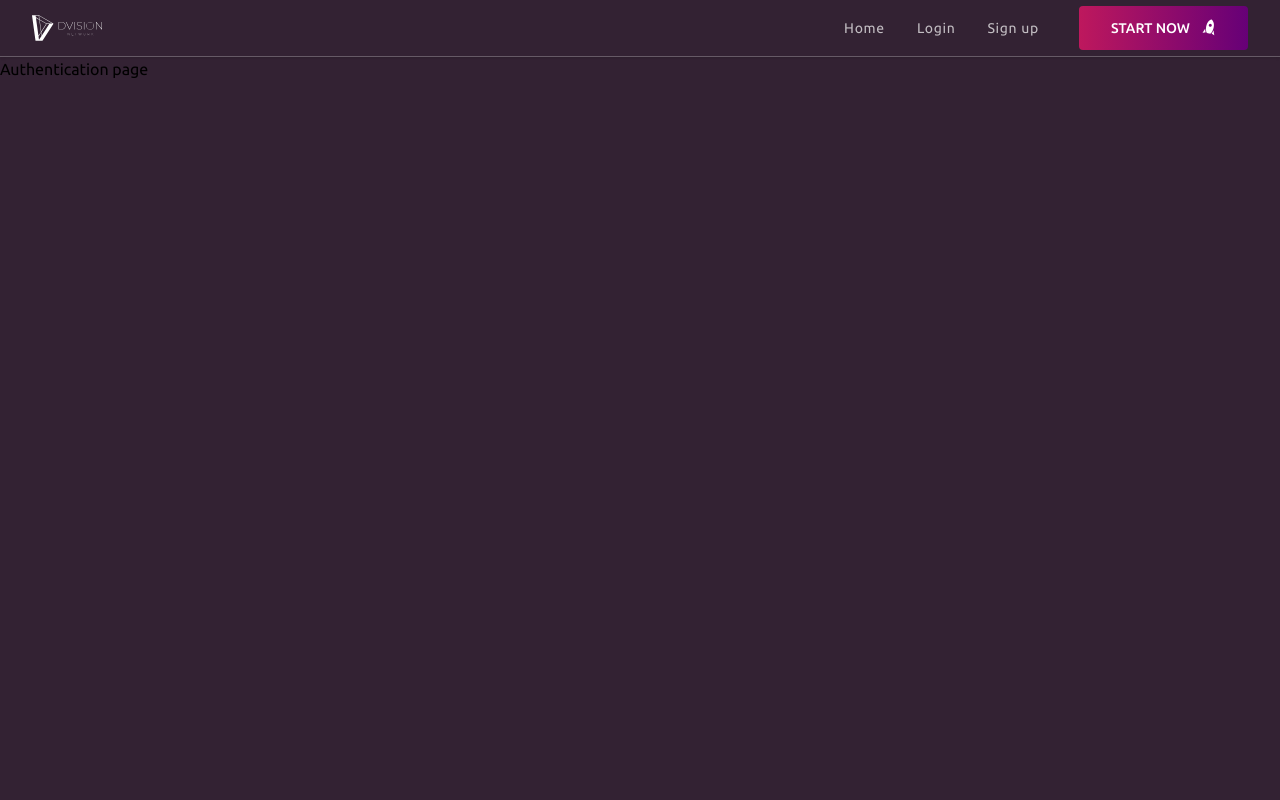
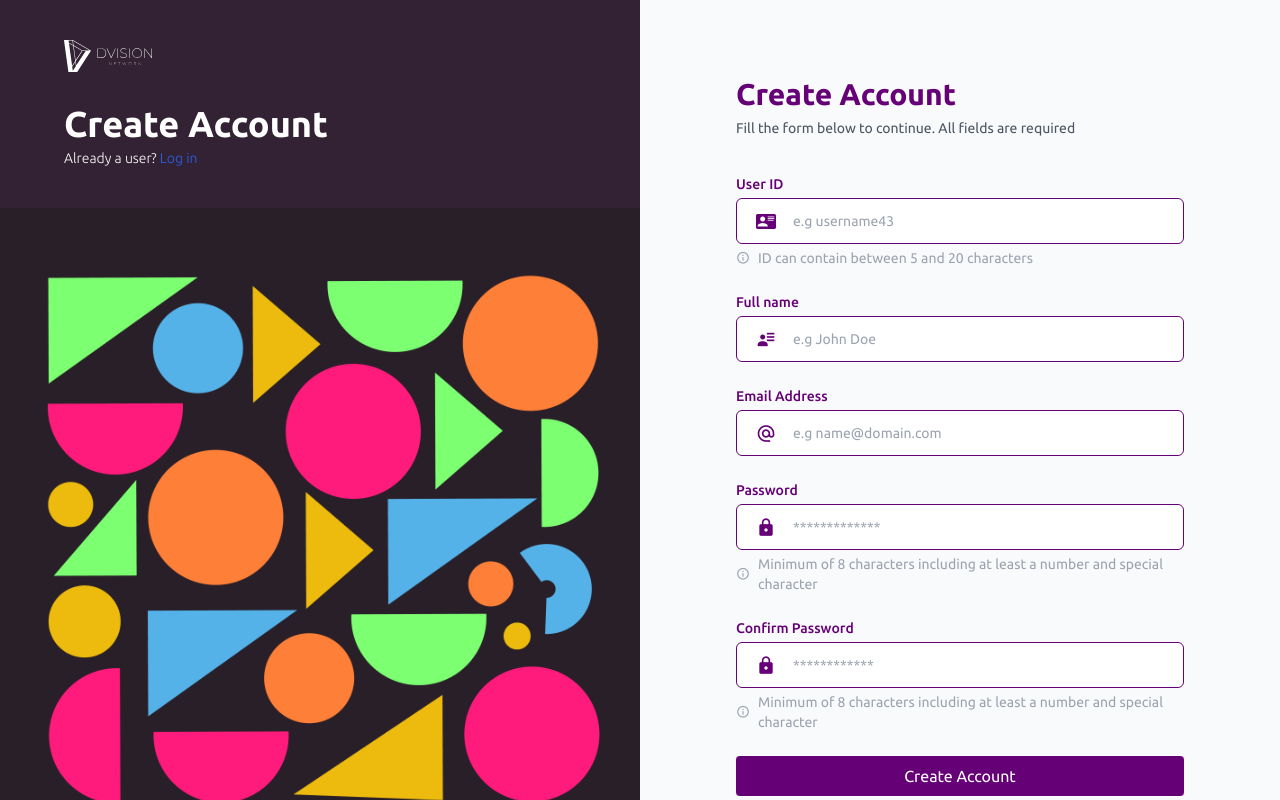
Before and after one commit to Tenotea/plantft, a React (Vite) app: page /auth/create-account in a window 1280 px wide. Built offline with nearby package versions, Linux system fonts and the light colour scheme.

Commit message:
feature(sign-up): completed the sign up

```diff
--- a/package.json
+++ b/package.json
@@ -9,7 +9,8 @@
     "@mdi/font": "^5.9.55",
     "react": "^17.0.0",
     "react-dom": "^17.0.0",
-    "react-router-dom": "^5.2.0"
+    "react-router-dom": "^5.2.0",
+    "yup": "^0.32.9"
   },
   "devDependencies": {
     "@vitejs/plugin-react-refresh": "^1.3.1",
--- a/src/App.jsx
+++ b/src/App.jsx
@@ -1,16 +1,17 @@
 import React from 'react';
-import { BrowserRouter as Router, Route, Switch } from 'react-router-dom'
+import { BrowserRouter as Router, Route, Switch, useLocation } from 'react-router-dom'
 import { DNavigation } from './components/app/DNavigation';
 import './styles/tailwind.css';
 import '../node_modules/@mdi/font/css/materialdesignicons.min.css';
 import Home from './components/home/Home';
-import Auth from './components/Auth/Auth';
+import Auth from './components/auth/Auth';
+
 
 function App() {
+  const routeLocation = useLocation()
   return (
-    <Router>
     <div className="min-h-screen bg-app-zero-gravity">
-        <DNavigation />
+      { !routeLocation.pathname.includes('auth') && <DNavigation /> }
       <Switch>
         <Route path="/auth">
           <Auth />
@@ -20,7 +21,6 @@ function App() {
         </Route>
       </Switch>
     </div>
-    </Router>
   );
 }
 
--- a/src/components/Auth/Auth.jsx
+++ b/src/components/Auth/Auth.jsx
@@ -1,9 +1,62 @@
 import React from 'react'
+import { Route, Switch } from 'react-router-dom'
+import * as yup from 'yup'
+import authBackgroundArt from '../../assets/auth-bg.png'
+import DLogo from '../../assets/logo.svg'
+import { CreateAccount } from './CreateAccount'
+
+export const fieldSchemas = {
+  userId: yup.string().required(),
+  fullname: yup.string().required(),
+  email: yup.string().required(),
+  password: yup.string().required(),
+  confirmPassword: yup.string().required()
+}
 
 const Auth = () => {
   return (
-    <main>
-      Authentication page
+    <main className="w-full h-screen bg-gray-50 flex items-start justify-start overflow-hidden">
+      <div className="h-full w-full max-w-2xl hidden lg:block" style={{ backgroundColor: '#291F29'}}>
+        <div className="h-30 grid items-center gap-8 px-16 py-10 bg-app-zero-gravity" >
+          <img src={DLogo} alt="site logo" className="h-8" />
+          <div>
+            <h1 className="font-semibold text-white text-4xl">
+              Create Account
+            </h1>
+            <p className="text-white font-light text-sm mt-1">
+              Already a user? <span className="text-blue-600">
+                Log in
+              </span>
+            </p>
+          </div>
+        </div>
+
+        <div className="pr-10">
+          <img src={authBackgroundArt} alt="" />
+        </div>
+      </div>
+      <section className="w-full h-screen overflow-auto">
+
+        <div className="h-30 grid items-center gap-8 px-16 py-10 bg-app-zero-gravity lg:hidden" >
+          <img src={DLogo} alt="site logo" className="h-8" />
+          <div>
+            <h1 className="font-semibold text-white text-4xl">
+              Create Account
+            </h1>
+            <p className="text-white font-light text-sm mt-1">
+              Already a user? <span className="text-blue-600">
+                Log in
+              </span>
+            </p>
+          </div>
+        </div>
+
+        <Switch>
+          <Route path="/auth/create-account">
+            <CreateAccount />
+          </Route>
+        </Switch>
+      </section>
     </main>
   )
 }
--- a/src/components/Auth/CreateAccount.jsx
+++ b/src/components/Auth/CreateAccount.jsx
@@ -1,9 +1,109 @@
-import React from 'react'
+import React, { useState } from 'react'
+import { DField } from '../app/DField'
+import { fieldSchemas } from './Auth'
 
 export const CreateAccount = () => {
+  const [ formData, setFormData ] = useState({
+    userId: '',
+    fullname: '',
+    email: '',
+    password: '',
+    confirmPassword: ''
+  })
+  const [ triggerErrorCheck, setTriggerErrorCheck ] = useState(false)
+
+  function handleNewFieldValue (newFormData) {
+    setFormData({...formData, ...newFormData})
+  }
+
+  function handleSubmit () {
+    setTriggerErrorCheck(true)
+  }
+
   return (
-    <main>
+    <main className="py-16 xl:px-16 lg:px-6 mx-auto lg:mx-0 max-w-max lg:max-w-full">
+      <div className="py-3 px-8 hidden lg:block">
+        <h1 className="text-3xl font-semibold text-app-zeus-purple">
+          Create Account
+        </h1>
+        <p className="text-gray-600 text-sm mt-1.5">
+          Fill the form below to continue. All fields are required
+        </p>
+      </div>
 
+      <form className="mt-6 px-5 sm:px-8 max-w-2xl" onSubmit={(e) => e.preventDefault()}>
+        <DField
+          label="User ID"
+          icon="card-account-details"
+          name="username"
+          type="text"
+          value={formData.userId}
+          placeholder="e.g username43"
+          hint="ID can contain between 5 and 20 characters"
+          validation={fieldSchemas.userId}
+          errorMessage="Enter a valid user ID"
+          checkError={triggerErrorCheck}
+          setFieldValue={handleNewFieldValue}
+        />
+
+        <DField
+          label="Full name"
+          icon="account-details"
+          name="fullname"
+          type="fullname"
+          value={formData.fullname}
+          placeholder="e.g John Doe"
+          validation={fieldSchemas.fullname}
+          errorMessage="Please, enter a valid name"
+          checkError={triggerErrorCheck}
+          setFieldValue={handleNewFieldValue}
+        />
+
+        <DField
+          label="Email Address"
+          icon="at"
+          name="email"
+          type="email"
+          value={formData.email}
+          placeholder="e.g name@domain.com"
+          validation={fieldSchemas.email}
+          errorMessage="Please, enter a valid email address"
+          checkError={triggerErrorCheck}
+          setFieldValue={handleNewFieldValue}
+        />
+
+        <DField
+          label="Password"
+          icon="lock"
+          name="password"
+          type="password"
+          value={formData.password}
+          placeholder="*************"
+          hint="Minimum of 8 characters including at least a number and special character"
+          validation={fieldSchemas.password}
+          errorMessage="Minimum of 8 characters including at least a number and special character"
+          checkError={triggerErrorCheck}
+          setFieldValue={handleNewFieldValue}
+        />
+
+        <DField
+          label="Confirm Password"
+          icon="lock"
+          name="confirm-password"
+          type="password"
+          value={formData.confirmPassword}
+          placeholder="************"
+          hint="Minimum of 8 characters including at least a number and special character"
+          validation={fieldSchemas.confirmPassword}
+          errorMessage="Minimum of 8 characters including at least a number and special character"
+          checkError={triggerErrorCheck}
+          setFieldValue={handleNewFieldValue}
+        />
+
+        <button className="py-2 px-8 w-full text-white bg-app-zeus-purple rounded block max-w-full mt-6" onClick={handleSubmit}>
+          Create Account
+        </button>
+      </form>
     </main>
   )
 }
--- /dev/null
+++ b/src/components/app/DField.jsx
@@ -0,0 +1,67 @@
+import React, { useEffect, useState } from 'react'
+import { DIcon } from './DIcon'
+
+export const DField = ({
+  label,
+  value,
+  name,
+  type,
+  placeholder,
+  icon,
+  hint,
+  validation,
+  errorMessage,
+  checkError,
+  setFieldValue
+}) => {
+  const fieldId = 'd-' + (Math.random() * 100000).toFixed(0)
+  const [isInputFocused, setIsInputFocused] = useState(false)
+  const [ inputHasError, setInputHasError ] = useState(false)
+  // const [ isInputValid, setIsInputValid ] = useState(false)
+
+  function validateInput (userInput) {
+    try {
+      validation.validateSync(userInput)
+      setFieldValue({ [name]: userInput})
+      setInputHasError(false)
+    } catch {
+      setFieldValue({ [name]: '' })
+      setInputHasError(true)
+    }
+  }
+
+  useEffect(() => {
+    if (checkError === true) {
+      validateInput(value)
+    }
+  }, [checkError])
+
+  return (
+    <div className="mb-6">
+      <label htmlFor={fieldId} className={`text-sm font-medium mb-1 block transition-colors ${inputHasError ? 'text-app-error-red' : isInputFocused || !inputHasError ? 'text-app-zeus-purple' : 'text-gray-600'}`}>
+        {label}
+      </label>
+
+      <div className="relative">
+        <input
+          id={fieldId}
+          value={value[name]}
+          name={name}
+          type={type}
+          placeholder={placeholder}
+          className={`text-sm py-2 md:py-3 pl-14 pr-5 md:pr-7 w-full outline-none rounded-md border ${inputHasError ? 'border-app-error-red text-app-error-red' : isInputFocused || !inputHasError ? 'border-app-zeus-purple text-app-zeus-purple' : 'border-gray-200 text-gray-600'}`}
+          onFocus={() => setIsInputFocused(true)}
+          onBlur={() => setIsInputFocused(false)}
+          onChange={(e) => validateInput(e.target.value)}
+        />
+
+        <DIcon name={icon} className={`${inputHasError ? 'text-app-error-red' : isInputFocused || !inputHasError ? 'text-app-zeus-purple' : 'text-gray-400'} text-xl absolute top-2.5 left-5`} />
+
+        {(hint || inputHasError ) && (<div className={`flex items-center gap-2 text-sm mt-1 ${inputHasError ? 'text-app-error-red' : 'text-gray-400'}`}>
+          <DIcon name="information-outline" />
+          <p> { inputHasError ? errorMessage : hint } </p>
+        </div>)}
+      </div>
+    </div>
+  )
+}
--- a/src/components/app/DNavigation.jsx
+++ b/src/components/app/DNavigation.jsx
@@ -6,7 +6,7 @@ import { DIcon } from './DIcon'
 const DRoutes = [
   {id: 1, name: 'Home', route: '/'},
   {id: 3, name: 'Login', route: '/auth/login'},
-  {id: 4, name: 'Sign up', route: '/auth/sign-up'}
+  {id: 4, name: 'Sign up', route: '/auth/create-account'}
 ]
 
 export const DNavigation = () => {
--- a/src/main.jsx
+++ b/src/main.jsx
@@ -1,10 +1,13 @@
 import React from 'react'
 import ReactDOM from 'react-dom'
+import { BrowserRouter as Router } from 'react-router-dom'
 import App from './App'
 
 ReactDOM.render(
   <React.StrictMode>
-    <App />
+    <Router>
+      <App />
+    </Router>
   </React.StrictMode>,
   document.getElementById('root')
 )
--- a/tailwind.config.js
+++ b/tailwind.config.js
@@ -6,7 +6,8 @@ module.exports = {
       colors: {
         app: {
           'zeus-purple': '#660077',
-          'zero-gravity': '#332233'
+          'zero-gravity': '#332233',
+          'error-red': '#FF133E'
         }
       }
     },
```
Also changed, not shown: src/assets/auth-bg.png (added), 1 other file (tests, documents, lock files or other folders). Lines whose indentation alone changed are shown as unchanged.
